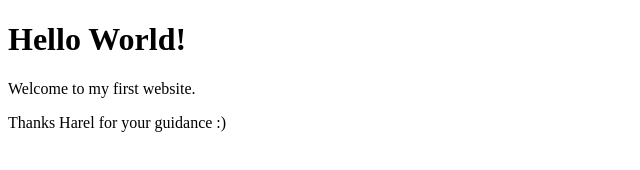
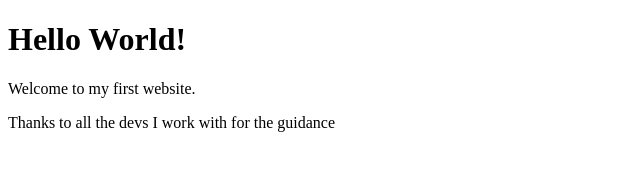
Before and after one commit to Gana310/hello-world-website, a plain HTML site: page index.html in a window 1280 px wide. Shown: the whole page, without its empty margins (0-640 px from the left). Drawn offline with Linux system fonts and the light colour scheme.

Commit message:
Update index.html

```diff
--- a/index.html
+++ b/index.html
@@ -7,6 +7,6 @@
 <body>
   <h1>Hello World!</h1>
   <p>Welcome to my first website.</p>
-  <p> Thanks Harel for your guidance :)</p>
+  <p> Thanks to all the devs I work with for the guidance</p>
 </body>
 </html>
```
